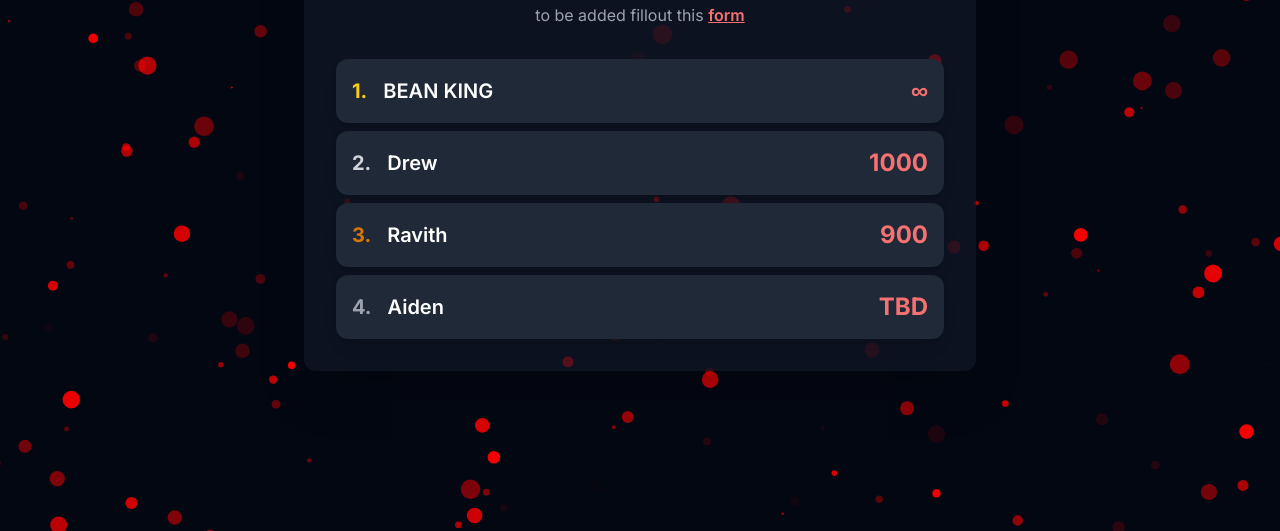
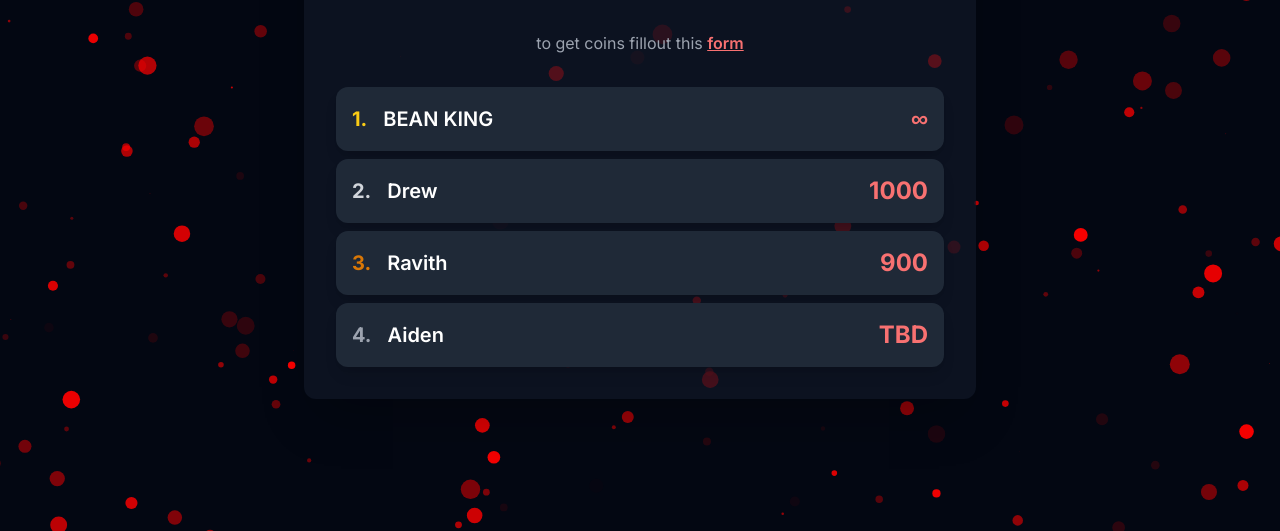
Before and after one commit to MYNAMEINBEAN/The-Bean-Bloodline-Ranks, a plain HTML site: page index.html in a window 1280 px wide. Shown: the part 269-800 px from the top of the page. Drawn offline with nearby package versions, Linux system fonts and the light colour scheme.

Commit message:
Update index.html

```diff
--- a/index.html
+++ b/index.html
@@ -32,6 +32,9 @@
         </h1>
         <p class="text-center text-sm md:text-base text-gray-400 mb-8">
             to be added fillout this <a href="https://forms.gle/SVWSjWRujYKXycF58" class="text-red-400 hover:text-red-300 underline font-semibold transition-colors duration-200" target="_blank">form</a>
+        </p>
+        <p class="text-center text-sm md:text-base text-gray-400 mb-8">
+            to get coins fillout this <a href="https://forms.gle/Ne5YeCDWJnNxKFCi8" class="text-red-400 hover:text-red-300 underline font-semibold transition-colors duration-200" target="_blank">form</a>
         </p>
 
         <!-- Ranking list container -->
```
